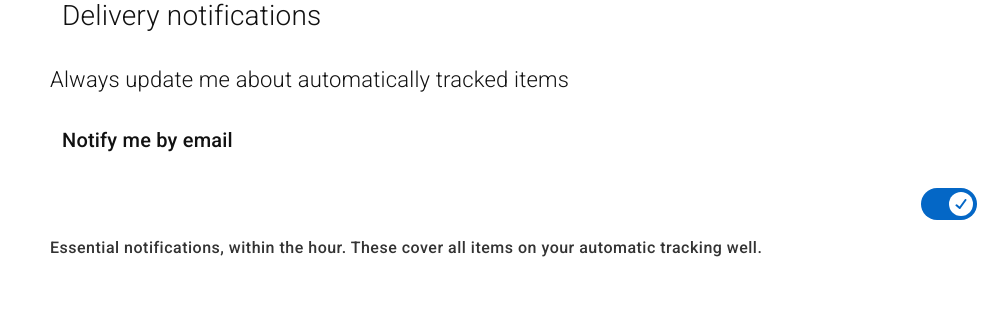
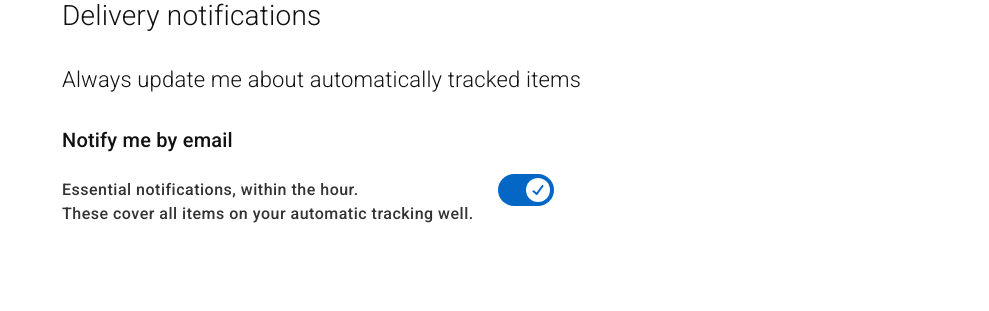
Before and after one commit to vaibhav291193/merc_toggles, a plain HTML site: page index.html in a window 1280 px wide. Shown: the whole page, without its empty margins (291-1280 px from the left). Drawn offline with nearby package versions, Linux system fonts and the light colour scheme.

Commit message:
aligning the items

```diff
--- a/index.html
+++ b/index.html
@@ -15,15 +15,23 @@
 <div class="row" style="margin-left:24px;">
 <div class="col-md-3"></div>
 <div class="col-md-9 row" >
+
+<div class=""col-md-12 row">
 <h2 id=formHeading" style="padding-bottom: 32px; font-size: 28px;" >Delivery notifications</h2>
+</div>
 
+<div class=""col-md-12 row">
 <p class="styleOne"style="padding-bottom: 28px; font-size: 22px;" >Always update me about automatically tracked items</p>
+</div>
+<div class=""col-md-12 row">
+<h3 style="padding-bottom: 18px; font-size: 20px;" >Notify me by email</h3>
+</div>
 
-<h3 style="padding-bottom: 32px; font-size: 20px;" >Notify me by email</h3>
-
+<div class=""col-md-12 row">
 <button id="rememberMe" class="by-keyboard" type="button" data-switch-toggle-pressed data-switch-toggle data-switch-toggle-labels disabled>
-                    <div class="toggleText">Essential notifications, within the hour. These cover all items on your automatic tracking well.</div>
+                    <div class="toggleText">Essential notifications, within the hour. <br>These cover all items on your automatic tracking well.</div>
                 </button>
+</div>
 
 <br role="none"/>
 <br role="none"/>
--- a/toggles.css
+++ b/toggles.css
@@ -15,7 +15,7 @@ body{
 }
 .styleOne {
   font-family: Roboto;
-  font-size: 24px;
+  font-size: 22px;
   font-weight: 300;
   font-stretch: normal;
   font-style: normal;
@@ -32,7 +32,7 @@ body{
 }
 h2 {
   font-family: Roboto;
-  font-size: 24px;
+  font-size: 28px;
   font-weight: 300;
   font-stretch: normal;
   font-style: normal;
@@ -50,7 +50,7 @@ h2 {
 
 h3 {
   font-family: Roboto;
-  font-size: 24px;
+  	font-size: 20px;
   font-stretch: normal;
   font-style: normal;
   line-height: 32px;
```
